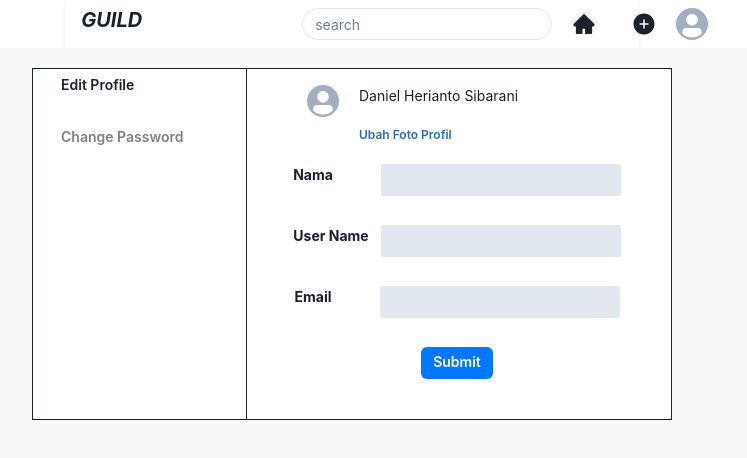
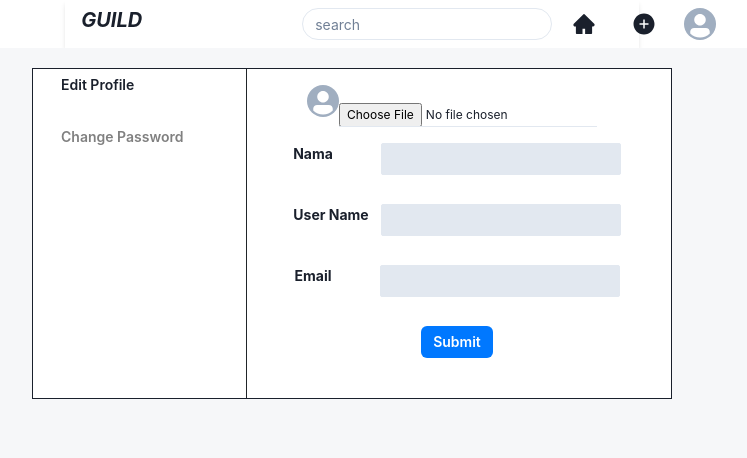
Before and after one commit to dnil2202/fe_finalproject, a React (Create React App) app: page /edit in a window 1280 px wide. Shown: the top 458 px of the page, without its empty margins (288-1035 px from the left). Built offline with nearby package versions, Linux system fonts and the light colour scheme.

Commit message:
update edit profile

```diff
--- a/src/Pages/EditProfil.jsx
+++ b/src/Pages/EditProfil.jsx
@@ -1,10 +1,60 @@
-import { Avatar, Button, Container, Input, Stack , Text} from '@chakra-ui/react'
-import React from 'react'
+import { Avatar, Button, Container, Input, Stack , Text, useToast} from '@chakra-ui/react'
+import React, { useState } from 'react'
 import Navbar from '../component/Navbar'
 import { useNavigate } from 'react-router-dom';
+import { useSelector } from 'react-redux';
+import axios from 'axios';
+import { API_URL } from '../helper';
 
 const EditProfil = () => {
     const navigate = useNavigate()
+    const toast = useToast()
+
+    const [newFullname,setNewFullName]=useState('')
+    const [newUsername,setNewUserName]=useState('')
+    const [newEmail,setNewEmail]=useState('')
+    const [addAvatar,setAddAvatar]=useState('')
+
+
+    const{id,fullname,username,email,images} = useSelector((state)=>{
+        return{
+            id:state.userReducer.idusers,
+            fullname:state.userReducer.fullname,
+            username:state.userReducer.username,
+            email:state.userReducer.email,
+            images:state.userReducer.images,
+        }
+    })
+
+    const updateData =()=>{
+        let formData = new FormData()
+        formData.append('data',JSON.stringify({
+            fullname: newFullname,
+            username:newUsername,
+            email:newEmail,
+        }))
+        formData.append('images',addAvatar)
+        axios.patch(API_URL+`/auth/all/${id}`,formData).then((res)=>{
+            if(res.data.success){
+                toast({
+                  title:'Update Data Success',
+                  status:'success',
+                  duration: 2000,
+                  isCloseable:true
+                })
+              }
+        }).catch((err)=>{
+            toast({
+                title: 'Error Upload',
+                description: err.message,
+                status: 'error',
+                duration: 2000,
+                isClosable: true,
+              })
+        })
+    }
+
+    console.log(newFullname,newUsername,newEmail)
   return (
     <div>
         <Navbar/>
@@ -17,28 +67,28 @@ const EditProfil = () => {
                     </div>
                     <div className='col-8'>
                         <div className='d-flex mx-5 mt-3 '>
-                            <Avatar size={'sm'}></Avatar>
+                            <Avatar size={'sm'} src={API_URL+images}></Avatar>
                             <div>
-                            <Text fontSize={'sm'} ms={5}>Daniel Herianto Sibarani</Text>
-                            <Button size={'xs'} ms={3} border={'none'} _hover={'none'} textColor={'blue.600'} bg={'white'}>Ubah Foto Profil</Button>
+                            <Text fontSize={'sm'} ms={5}>{fullname}</Text>
+                            <Input variant={'flushed'} size={'xs'} onChange={(e)=>setAddAvatar(e.target.files[0])} type='file'/>
                             </div>
                         </div>
                         <div className='  mt-3 w-100' >
                             <div className='d-flex justify-content-center mb-4'>
                                 <Text className='fw-bold' fontSize={'sm'}>Nama</Text>
-                                <Input size={'sm'} ms={12} w={'60'} bg={'gray.200'} />
+                                <Input size={'sm'} ms={12} w={'60'} bg={'gray.200'} defaultValue={fullname} onChange={(e)=>setNewFullName(e.target.value)} />
                             </div>
                             <div className='d-flex justify-content-center mb-4'>
                                 <Text className='fw-bold' fontSize={'sm'}>User Name</Text>
-                                <Input size={'sm'} w={'60'} ms={3} bg={'gray.200'} />
+                                <Input size={'sm'} w={'60'} ms={3} bg={'gray.200'} defaultValue={username} onChange={(e)=>setNewUserName(e.target.value)} />
                             </div>
                             <div className='d-flex justify-content-center mb-4'>
                                 <Text className='fw-bold' fontSize={'sm'}>Email</Text>
-                                <Input size={'sm'} w={'60'} ms={12} bg={'gray.200'}  />
+                                <Input size={'sm'} w={'60'} ms={12} bg={'gray.200'} defaultValue={email} onChange={(e)=>setNewEmail(e.target.value)}  />
                             </div>
                         </div>
                         <div className='d-flex justify-content-center'>
-                            <Button colorScheme={'messenger'} size={'sm'} mb={10}>Submit</Button>
+                            <Button colorScheme={'messenger'} size={'sm'} mb={10} onClick={updateData}>Submit</Button>
                         </div>
                     </div>
                 </div>
--- a/src/Pages/Homepage.jsx
+++ b/src/Pages/Homepage.jsx
@@ -9,11 +9,13 @@ import {useSelector} from 'react-redux'
 const Homepage = () => {
   const [dataPosting, setDataPosting]=useState([])
 
-  const {fullname,username} = useSelector((state)=>{
+  const {fullname,username,images} = useSelector((state)=>{
     console.log(state)
     return{
       fullname : state.userReducer.fullname,
-      username : state.userReducer.username
+      username : state.userReducer.username,
+      images : state.userReducer.images
+
     }
   })
 
@@ -75,7 +77,7 @@ const Homepage = () => {
           </div>
           <div className='col-lg-4 col-md-6 col-sm-6 col-xs-6'>
             <div className='d-flex'>
-            <Avatar mb={5}></Avatar>
+            <Avatar mb={5} src={API_URL+images}></Avatar>
             <div className='mt-2 ms-3'>
             <Text fontSize={'xs'} textColor={'black'}>{username}</Text>
             <Text fontSize={'xs'} className='text-muted' >{fullname}</Text>
--- a/src/Pages/LandingPages.jsx
+++ b/src/Pages/LandingPages.jsx
@@ -24,6 +24,7 @@ const LandingPages = (props) => {
     console.log(password)
 
     const onLogin=async()=>{
+        setIsLoading(true)
         let res = await dispatch(loginMiddleWare(email,password))
         if(res.success){
             navigate('/home', {replace:true})
--- a/src/Pages/ProfilPage.jsx
+++ b/src/Pages/ProfilPage.jsx
@@ -36,14 +36,15 @@ const ProfilPage = () => {
 
     console.log('update', updateCaption)
 
-    const{username, posting}= useSelector((state)=>{
+    const{username, posting,images}= useSelector((state)=>{
         return {
             username:state.userReducer.username,
-            posting:state.userReducer.posting
+            posting:state.userReducer.posting,
+            images:state.userReducer.images,
         }
     })
 
-    console.log('idposting:',postDetail.idposting)
+    console.log('images:',API_URL + images)
 
     const openModalDetail=(toggle, val)=>{
         setPostDetail(val)
@@ -119,7 +120,7 @@ const ProfilPage = () => {
                     <div className=' row pb-5 ps-5 '>
                         <div className='col-3 d-flex justify-content-end'>
                             <Box>
-                                <Avatar size={'xl'}>
+                                <Avatar size={'xl'} src={API_URL+images}>
                                 </Avatar>
                             </Box>
                         </div>
--- a/src/Pages/Register.jsx
+++ b/src/Pages/Register.jsx
@@ -43,8 +43,7 @@ const Register = () => {
                     fullname,
                     username,
                     email,
-                    password,
-                    status:'verified'
+                    password
                 })
                 .then((res)=>{
                     if(res.data.success){
--- a/src/action/useraction.js
+++ b/src/action/useraction.js
@@ -14,10 +14,12 @@ export const loginAction=(data)=>{
 
 export const loginMiddleWare=(email,password)=>{
     return async (dispatch)=>{
+
         try {
             let res = await axios.post(API_URL+`/auth/login`,{
                 email, password
             })
+            console.log('data login',res)
             localStorage.setItem('sosmed',res.data.token)
             delete res.data.token
             dispatch({
--- a/src/component/Navbar.jsx
+++ b/src/component/Navbar.jsx
@@ -8,9 +8,7 @@ import {
     HStack,
     Button,
     useDisclosure,
-    VStack,
-    IconButton,
-    CloseButton,
+    Text,
     Avatar,
     Input,
     MenuButton,
@@ -49,14 +47,16 @@ const Navbar = () => {
     const [img,setImg]=useState('')
     const [caption,setCaption]=useState('')
 
-    const{id}= useSelector((state)=>{
+    const{id,status,images}= useSelector((state)=>{
       return {
-          id:state.userReducer.idusers
+          id:state.userReducer.idusers,
+          status:state.userReducer.status,
+          images:state.userReducer.images
+
       }
   })
   console.log(id)
-  console.log(img)
-  console.log(caption)
+  console.log(status)
 
     const onLogout = ()=>{
       dispatch(logoutAction())
@@ -161,7 +161,10 @@ const Navbar = () => {
             {/* <Button variant="ghost"><AiFillHeart size={24}/></Button> */}
             <Menu>
               <MenuButton>
-                <Avatar size={'sm'}></Avatar>
+                <div className='d-flex'>
+                <Text as={'sup'} mt={5} me={2}textColor={status=='Unverified'?'red.400':'blue.600'} className='fw-bold'>{status}</Text>
+                <Avatar size={'sm'} src={API_URL+images}></Avatar>
+                </div>
               </MenuButton>
               <MenuList width={'fit-content'} >
                 <MenuItem onClick={()=>navigate(`/profil/`)}>Profile</MenuItem>
--- a/src/reducers/userReducer.js
+++ b/src/reducers/userReducer.js
@@ -10,8 +10,8 @@ const INITIAL_STATE={
     email: '',
     status: '',
     status_id:null,
+    images:'',
     posting:[]
-
 }
 
 // argumen action untuk membawa data yg kita simpan,dan membawa kata kunci tempat
```
